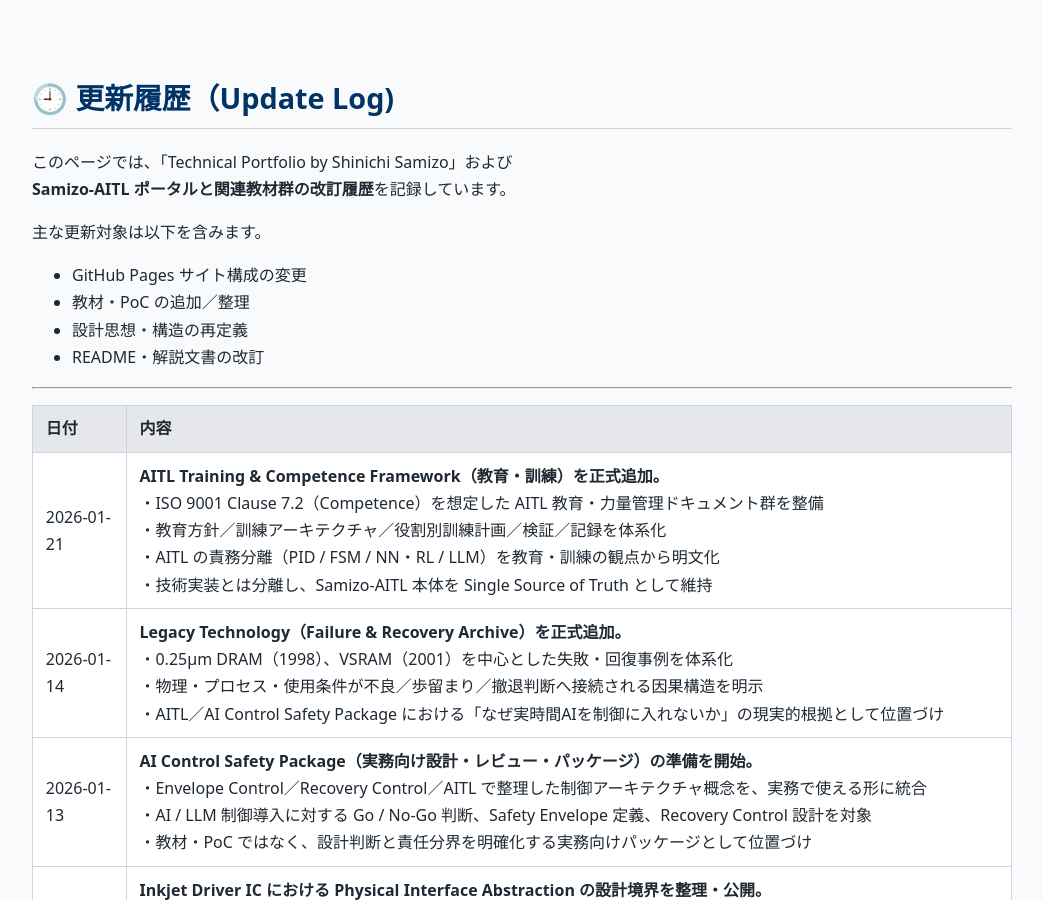
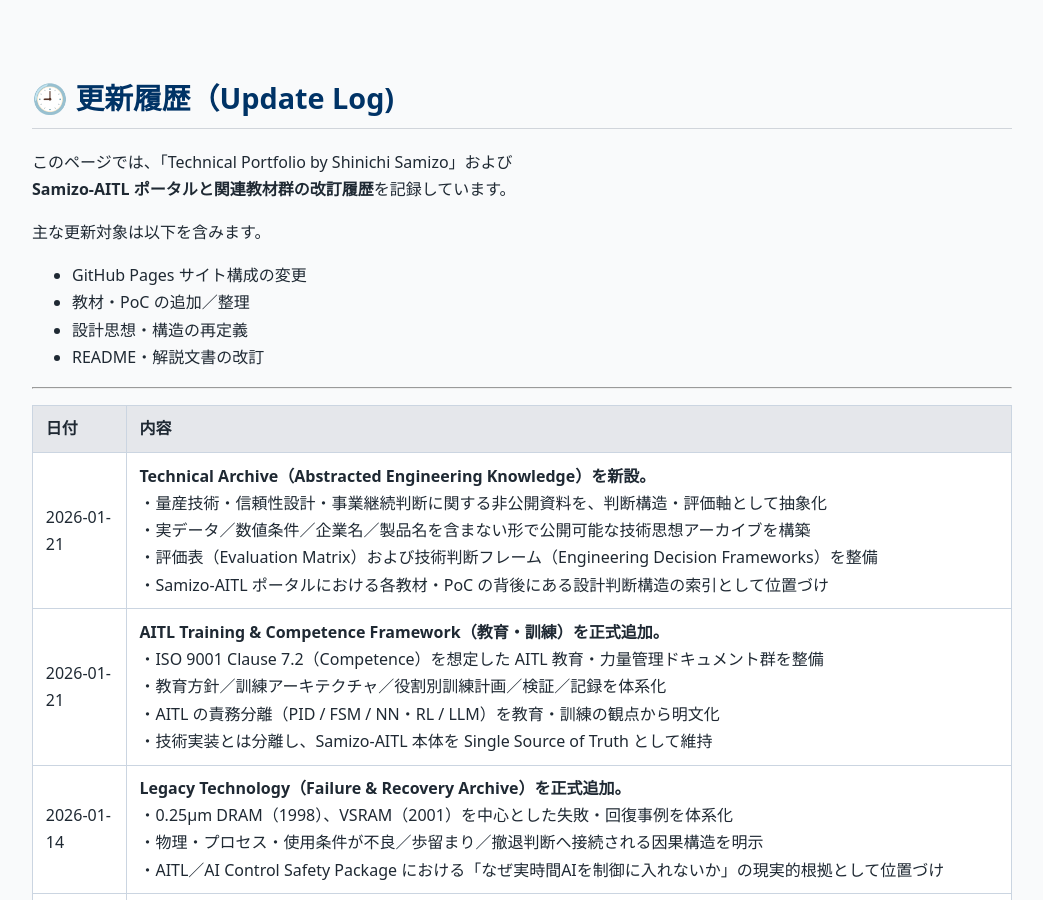
Before and after one commit to Samizo-AITL/Samizo-AITL.github.io, a Jekyll site: the page built from about/update/index.md, in a window 1280 px wide and 900 px high. Shown: the whole window, without its empty margins (118-1161 px from the left). Built offline with Jekyll 4.4.1, drawn with Linux system fonts in a browser that asks for light colours.

Commit message:
Update index.md

```diff
--- a/about/update/index.md
+++ b/about/update/index.md
@@ -20,6 +20,7 @@ description: Samizo-AITLおよび関連教材の改訂履歴（GitHub Pagesポ
 
 | 日付       | 内容 |
 |------------|------|
+| 2026-01-21 | **Technical Archive（Abstracted Engineering Knowledge）を新設。**<br>・量産技術・信頼性設計・事業継続判断に関する非公開資料を、判断構造・評価軸として抽象化<br>・実データ／数値条件／企業名／製品名を含まない形で公開可能な技術思想アーカイブを構築<br>・評価表（Evaluation Matrix）および技術判断フレーム（Engineering Decision Frameworks）を整備<br>・Samizo-AITL ポータルにおける各教材・PoC の背後にある設計判断構造の索引として位置づけ |
 | 2026-01-21 | **AITL Training & Competence Framework（教育・訓練）を正式追加。**<br>・ISO 9001 Clause 7.2（Competence）を想定した AITL 教育・力量管理ドキュメント群を整備<br>・教育方針／訓練アーキテクチャ／役割別訓練計画／検証／記録を体系化<br>・AITL の責務分離（PID / FSM / NN・RL / LLM）を教育・訓練の観点から明文化<br>・技術実装とは分離し、Samizo-AITL 本体を Single Source of Truth として維持 |
 | 2026-01-14 | **Legacy Technology（Failure & Recovery Archive）を正式追加。**<br>・0.25µm DRAM（1998）、VSRAM（2001）を中心とした失敗・回復事例を体系化<br>・物理・プロセス・使用条件が不良／歩留まり／撤退判断へ接続される因果構造を明示<br>・AITL／AI Control Safety Package における「なぜ実時間AIを制御に入れないか」の現実的根拠として位置づけ |
 | 2026-01-13 | **AI Control Safety Package（実務向け設計・レビュー・パッケージ）の準備を開始。**<br>・Envelope Control／Recovery Control／AITL で整理した制御アーキテクチャ概念を、実務で使える形に統合<br>・AI / LLM 制御導入に対する Go / No-Go 判断、Safety Envelope 定義、Recovery Control 設計を対象<br>・教材・PoC ではなく、設計判断と責任分界を明確化する実務向けパッケージとして位置づけ |
```
